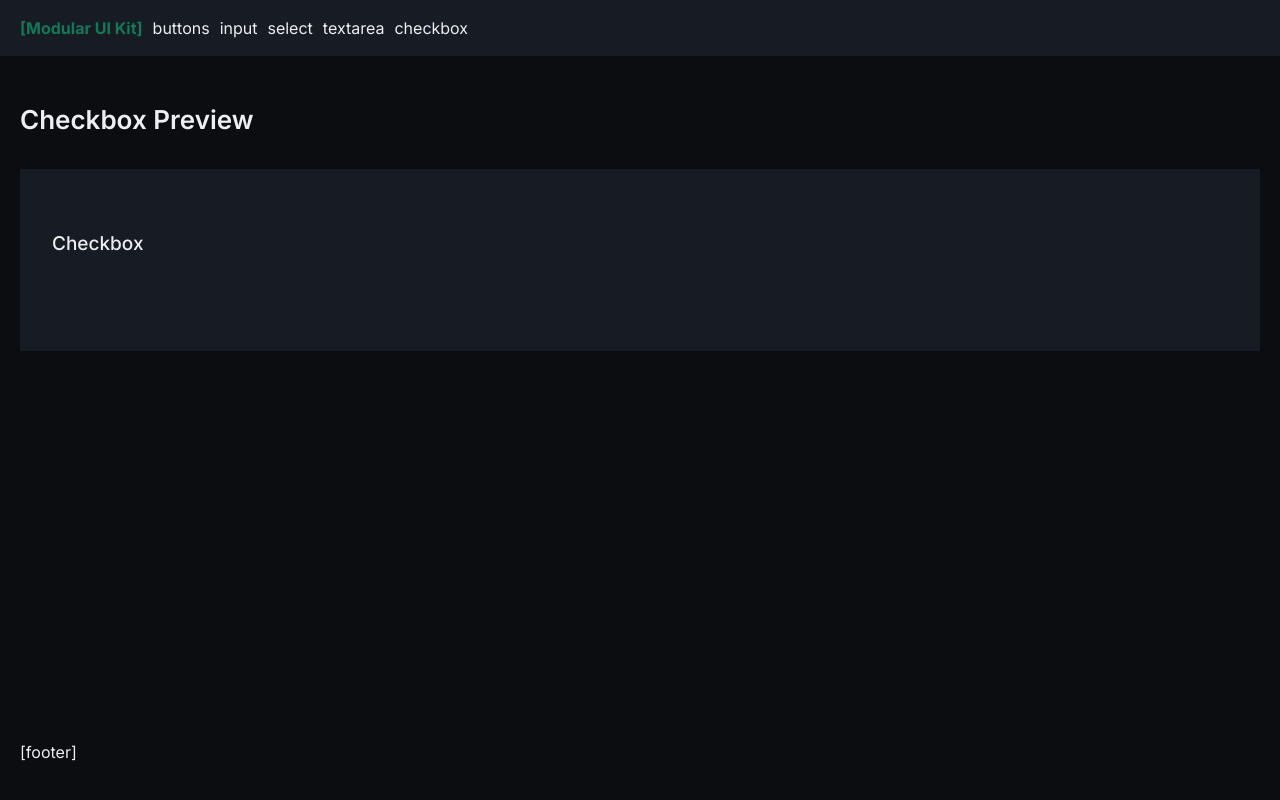
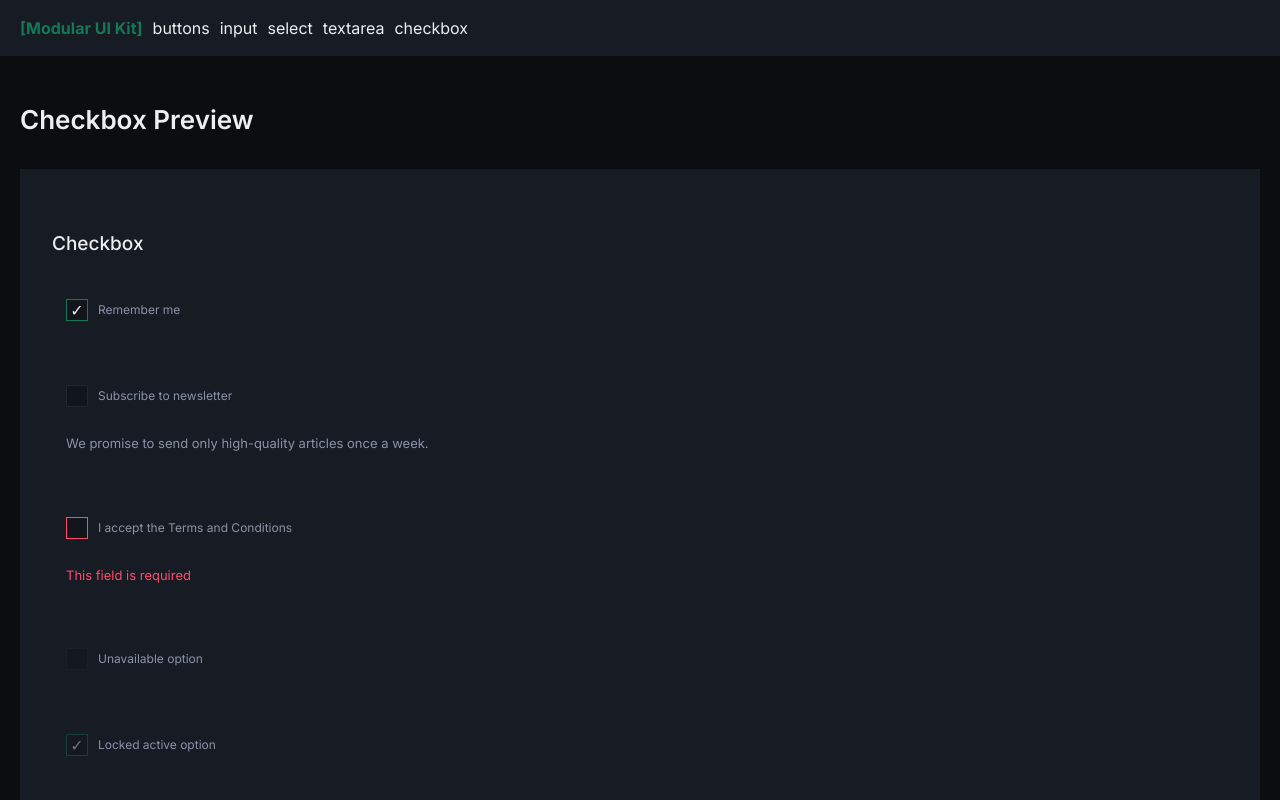
Before and after one commit to eugenia-vitinschii/modular-ui-kit, a Vue app: page /ui/form/checkboxes in a window 1280 px wide. Shown: the top 800 px of the page. Built offline with nearby package versions, Linux system fonts and the light colour scheme.

Commit message:
feat(base-checkbox): create component, add sass rules. Closes #6

```diff
--- a/src/assets/sass/components/_index.sass
+++ b/src/assets/sass/components/_index.sass
@@ -7,3 +7,4 @@
 @forward './ui/form/base-input'
 @forward './ui/form/base-select'
 @forward './ui/form/base-textarea'
+@forward './ui/form/base-checkbox'
--- /dev/null
+++ b/src/assets/sass/components/ui/form/_base-checkbox.sass
@@ -0,0 +1,49 @@
+/* === CHECKBOX === */
+
+@use '../../../abstracts/_variables' as *
+@use '../../../abstracts/_colors' as *
+@use '../../../abstracts/_mixins' as *
+
+.base-checkbox
+   position: relative
+   &__wrapper
+      width: 100%
+      cursor: pointer
+      display: flex
+      flex-direction: column
+   &__data
+      display: inline-flex
+      align-items: center
+      user-select: none
+      margin-bottom: 6px
+   &__field
+      position: absolute
+      opacity: 0
+      width: 0
+      height: 0
+      appearance: none
+      &:focus-visible + .base-checkbox__box
+         border-color: $primary-hover
+      &:checked + .base-checkbox__box
+         border-color: $primary
+         .base-checkbox__check
+            transform: scale(1)
+      &:disabled
+         & + .base-checkbox__box
+            opacity: $opacity
+            cursor: not-allowed
+   &__box
+      @include form-element()
+      width: 20px
+      height: 20px
+      display: flex
+      align-items: center
+      justify-content: center
+      flex-shrink: 0
+   &__check
+      color: white
+      transform: scale(0)
+      transition: $transition
+      color: $text
+   &__label
+      margin: 10px
--- /dev/null
+++ b/src/components/ui/form/BaseCheckbox.vue
@@ -0,0 +1,48 @@
+<template>
+   <div class="base-checkbox">
+      <label class="base-checkbox__wrapper" :for="id">
+         <div class="base-checkbox__data">
+            <input type="checkbox" class="base-checkbox__field" :id="id" :checked="modelValue" :disabled="disabled"
+               @change="onChange">
+            <span class="base-checkbox__box" :class="{ 'is-error': !!error }">
+               <span class="base-checkbox__check">✓</span>
+            </span>
+            <span class="base-checkbox__label form-label" v-if="label"> {{ label }}</span>
+         </div>
+         <div class="base-checkbox__info">
+            <p class="form-error" v-if="error">{{ error }}</p>
+            <p class="form-hint" v-else-if="hint">{{ hint }}</p>
+         </div>
+      </label>
+   </div>
+</template>
+
+<script setup lang="ts">
+import { useId } from 'vue'
+
+const id = useId()
+/*=== PROPS  Interface ===*/
+interface Props {
+   modelValue: boolean
+   label?: string
+   hint?: string
+   error?: string
+   disabled?: boolean
+}
+
+/*=== PROPS ===*/
+const props = withDefaults(defineProps<Props>(), {
+   modelValue: false,
+   disabled: false,
+})
+
+/*=== EMIT ===*/
+const emit = defineEmits<{
+   (e: "update:modelValue", value: boolean): void
+}>()
+
+function onChange(e: Event) {
+   const target = e.target as HTMLInputElement
+   emit("update:modelValue", target.checked)
+}
+</script>
--- a/src/views/CheckboxView.vue
+++ b/src/views/CheckboxView.vue
@@ -8,7 +8,23 @@
             <div class="page__content">
                <div class="form section">
                   <p class="subheading">Checkbox</p>
-                  <div class="form__item"></div>
+                  <div class="form__item">
+                     <base-checkbox v-model="baseValue" label="Remember me" />
+                  </div>
+                  <div class="form__item">
+                     <base-checkbox v-model="hintValue" label="Subscribe to newsletter"
+                        hint="We promise to send only high-quality articles once a week." />
+                  </div>
+                  <div class="form__item">
+                     <base-checkbox v-model="errorValue" label="I accept the Terms and Conditions"
+                        error="This field is required" />
+                  </div>
+                  <div class="form__item">
+                     <base-checkbox v-model="disabledUnchecked" label="Unavailable option" disabled />
+                  </div>
+                  <div class="form__item">
+                     <base-checkbox v-model="disabledChecked" label="Locked active option" disabled />
+                  </div>
                </div>
             </div>
          </div>
@@ -18,8 +34,16 @@
 
 <script setup lang="ts">
 /* VUE */
+import { ref } from 'vue';
 
 /* COMPONENTS */
+import BaseCheckbox from '@/components/ui/form/BaseCheckbox.vue';
 
 
+const baseValue = ref(true)
+const hintValue = ref(false)
+const errorValue = ref(false)
+const disabledUnchecked = ref(false)
+const disabledChecked = ref(true)
+
 </script>
```
